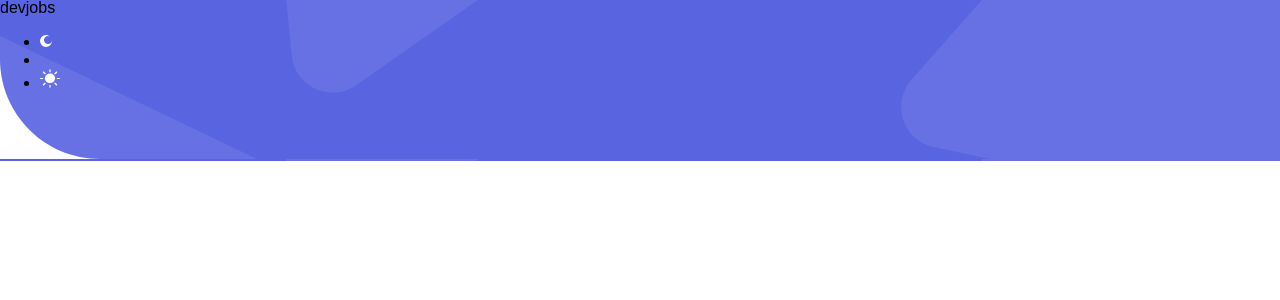
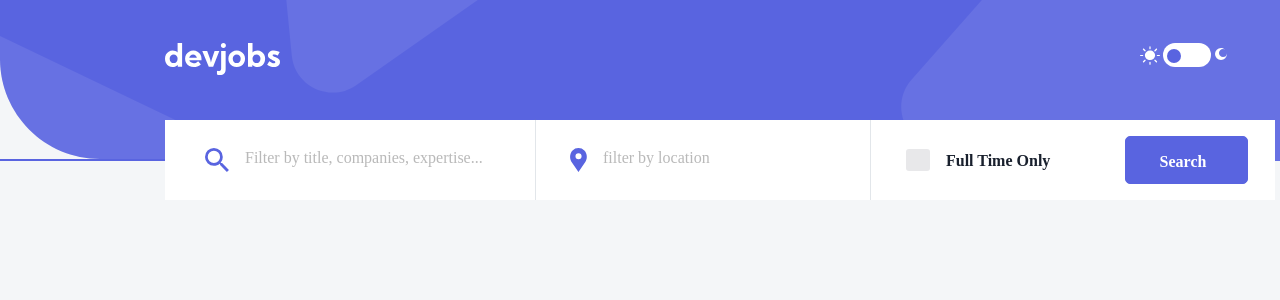
Before and after one commit to OsmanNasirdeen/Devjobs, a React app: page / in a window 1280 px wide. Shown: the top 300 px of the page. Built offline with nearby package versions, Linux system fonts and the light colour scheme; the HTML template or start-up script is replaced by a standard one.

Commit message:
desktop header section added

```diff
--- a/src/Header/Navbar.css
+++ b/src/Header/Navbar.css
@@ -1,3 +1,9 @@
+/* desktop styles */
+@media screen and (min-width: 1025px) {
+  img {
+    max-width: 100%;
+    height: auto;
+  }
   .Navbar-header {
     position: absolute;
     width: 1440px;
@@ -6,3 +12,212 @@
     top: -1px;
     background-image: url("../../assets/desktop/bg-pattern-header.svg");
   }
+  .navbar-logo {
+    position: absolute;
+    height: 32px;
+    width: 115px;
+    left: 165px;
+    top: 44px;
+  }
+  .theme-toggle-container {
+    list-style: none;
+    position: absolute;
+    width: 112px;
+    height: 24px;
+    left: 1163px;
+    top: 44px;
+    display: flex;
+    flex-direction: row;
+  }
+  .theme-toggle-checkbox {
+    -webkit-appearance: none;
+    position: relative;
+    width: 48px;
+    height: 24px;
+    border-radius: 12px;
+    background: var(--white);
+    cursor: pointer;
+  }
+
+  .theme-toggle-checkbox::before {
+    position: absolute;
+    content: "";
+    background: var(--violet);
+    width: 14px;
+    height: 14px;
+    border-radius: 50%;
+    top: 25%;
+    left: 4px;
+    transition: left 0.8s;
+  }
+  .theme-toggle-checkbox:hover::before {
+    background: var(--light-violet);
+  }
+  /* checked state of theme-toggle to change to */
+  .theme-toggle-checkbox:checked::before {
+    left: 60%;
+  }
+  /* moon - sun icons styles */
+  .icon-moon {
+    position: absolute;
+    width: 12px;
+    height: 12px;
+    left: 51.5px;
+    top: 3px;
+  }
+  .icon-sun {
+    position: absolute;
+    height: 19px;
+    width: 20px;
+    left: -23px;
+    top: 3px;
+  }
+  /* filter bar styles */
+  .filter-bar {
+    position: absolute;
+    width: 1110px;
+    height: 80px;
+    left: 165px;
+    top: 120px;
+    background: var(--white);
+  }
+  .filter-form {
+    /* position relative to position child elements absolute to it */
+    position: relative;
+    height: 100%;
+    width: 100%;
+    display: flex;
+    align-items: center;
+  }
+  .filter-search-container {
+    display: flex;
+    column-gap: 16px;
+    position: absolute;
+    width: 312px;
+    height: 24px;
+    left: 40px;
+  }
+  .icon-search-label,
+  .icon-location-label {
+    color: var(--violet);
+  }
+  .filter-search-container > input {
+    height: 20px;
+    width: 268px;
+    font-family: var(--font-family);
+    font-weight: var(--fw-regular);
+    font-size: 16px;
+    opacity: 0.5;
+    color: var(--very-dark-blue);
+  }
+
+  .filter-location-container > input {
+    height: 20px;
+    width: 134px;
+    font-family: var(--font-family);
+    font-weight: var(--fw-regular);
+    font-size: var(--fs-16);
+    opacity: 0.5;
+    color: var(--very-dark-blue);
+  }
+  /* style inputs when there is text */
+  .filter-location-container > input:valid {
+    border-right: 1px solid var(--violet);
+    width: 80px;
+  }
+  .filter-search-container > input:valid {
+    border-right: 1px solid var(--violet);
+    width: 150px;
+  }
+  .filter-location-container {
+    position: absolute;
+    display: flex;
+    column-gap: 16px;
+    width: 174px;
+    height: 24px;
+    left: 405px;
+  }
+  .filter-search-container::after {
+    content: "";
+    position: absolute;
+    width: 1px;
+    height: 81px;
+    left: 330px;
+    top: -29px;
+    background: var(--dark-grey);
+    opacity: 0.2;
+  }
+  .filter-location-container::after {
+    content: "";
+    position: absolute;
+    width: 1px;
+    height: 81px;
+    left: 300px;
+    top: -29px;
+    background: var(--dark-grey);
+    opacity: 0.2;
+  }
+  .filter-fullTime-container {
+    position: absolute;
+    display: flex;
+    justify-content: center;
+    align-items: center;
+    width: 190px;
+    height: 24px;
+    left: 730px;
+  }
+  .filter-fullTime-container > label {
+    text-transform: capitalize;
+    font-family: var(--font-family);
+    font-weight: var(--fw-bold);
+    font-size: var(--fs-16);
+    color: var(--very-dark-blue);
+    height: 16px;
+    width: 128px;
+    left: 40px;
+  }
+
+  .full-time-checkbox {
+    -webkit-appearance: none;
+    height: 22px;
+    width: 24px;
+    margin-right: 16px;
+    border-radius: 3px;
+    background: var(--very-dark-blue);
+    cursor: pointer;
+    opacity: 0.1;
+  }
+
+  .full-time-checkbox:checked {
+    background: var(--violet);
+    opacity: 1;
+    background-image: url("../../assets/desktop/icon-check.svg");
+    background-repeat: no-repeat;
+    background-position: center;
+    color: white;
+  }
+
+  .filter-button {
+    position: absolute;
+    width: 123px;
+    height: 48px;
+    left: 960px;
+  }
+  .filter-button > button {
+    width: 100%;
+    height: 100%;
+    font-family: var(--font-family);
+    font-weight: var(--fw-bold);
+    font-size: var(--fs-16);
+    color: var(--white);
+    background: var(--violet);
+    border: 1px solid var(--violet);
+    border-radius: 5px;
+    padding: 16px 40px 16px 33px;
+    cursor: pointer;
+  }
+  .filter-button > button:hover {
+    background: var(--light-violet);
+    border: 1px solid var(--light-violet);
+  }
+}
--- a/src/Header/Navbar.jsx
+++ b/src/Header/Navbar.jsx
@@ -1,35 +1,65 @@
 import React from "react";
-import moon from "../../assets/desktop/icon-moon.svg";
-import sun from "../../assets/desktop/icon-sun.svg";
+import moonIcon from "../../assets/desktop/icon-moon.svg";
+import sunIcon from "../../assets/desktop/icon-sun.svg";
+import logo from "../../assets/desktop/logo.svg";
+import locationIcon from "../../assets/desktop/icon-location.svg";
+import searchIcon from "../../assets/desktop/icon-search.svg";
 import "./Navbar.css";
 const Navbar = () => {
   return (
     <>
       <div className="Navbar-header">
-        <div>devjobs</div>
-        <ul>
+        <div className="navbar-logo">
+          <img src={logo} alt="" />
+        </div>
+        <ul className="theme-toggle-container">
+          <li className="icon-moon">
+            <img src={moonIcon} alt="icon-moon.svg" />
+          </li>
           <li>
-            <img src={moon} alt="icon-moon.svg" />
+            <input type="checkbox" className="theme-toggle-checkbox" />
           </li>
-          <li></li>
-          <li>
-            <img src={sun} alt="icon-sun.svg" />
+          <li className="icon-sun">
+            <img src={sunIcon} alt="icon-sun.svg" />
           </li>
         </ul>
       </div>
       <div className="filter-bar">
-        <form action="">
-          <label for="title">title icon here</label>
+        <form action="" className="filter-form">
+          <div className="filter-search-container">
+            <label for="title" className="icon-search-label">
+              <img src={searchIcon} alt="icon-search" />
+            </label>
             <input
               type="text"
               id="title"
-            placeholder="filter by title, companies, expertise"
+              placeholder="Filter by title, companies, expertise..."
+              required
             />
-          <label for="location">loc. icon here</label>
-          <input type="text" id="location" placeholder="filter by location" />
-          <input type="checkbox" name="full-time" id="full-time" />
+          </div>
+          <div className="filter-location-container">
+            <label for="location" className="icon-location-label">
+              <img src={locationIcon} alt="icon-location" />
+            </label>
+            <input
+              type="text"
+              id="location"
+              placeholder="filter by location"
+              required
+            />
+          </div>
+          <div className="filter-fullTime-container">
+            <input
+              type="checkbox"
+              name="full-time"
+              id="full-time"
+              className="full-time-checkbox"
+            />
             <label for="full-time">full time only</label>
+          </div>
+          <div className="filter-button">
             <button type="submit">Search</button>
+          </div>
         </form>
       </div>
     </>
--- a/src/index.css
+++ b/src/index.css
@@ -7,15 +7,22 @@
   --gray: #9daec2;
   --white: #ffffff;
   --dark-grey: #6e8098;
+  --font-family: "kumbh Sans";
   --fw-regular: 400;
   --fw-bold: 700;
   --fs-20: 20px;
   --fs-14: 14px;
   --fs-16: 16px;
 }
+* {
+  margin: 0;
+  padding: 0;
+  box-sizing: border-box;
+}
 body {
   font-family: "Kumbh Sans", sans-serif;
 }
+
 .card {
   position: absolute;
   width: 350px;
@@ -40,3 +47,24 @@ body {
   top: 203px;
   color: var(--violet);
 }
+.remove-default {
+  -webkit-appearance: none;
+}
+input[type="text"] {
+  border-style: none;
+}
+input[type="text"]:focus {
+  outline: none;
+}
+input[type="text"]:valid {
+  opacity: 1;
+}
+@media screen and (min-width: 1025px) {
+  body {
+    height: 1620px;
+    width: 1440px;
+    left: -721px;
+    top: -670px;
+    background: var(--light-grey);
+  }
+}
```
Lines whose indentation alone changed are shown as unchanged.
